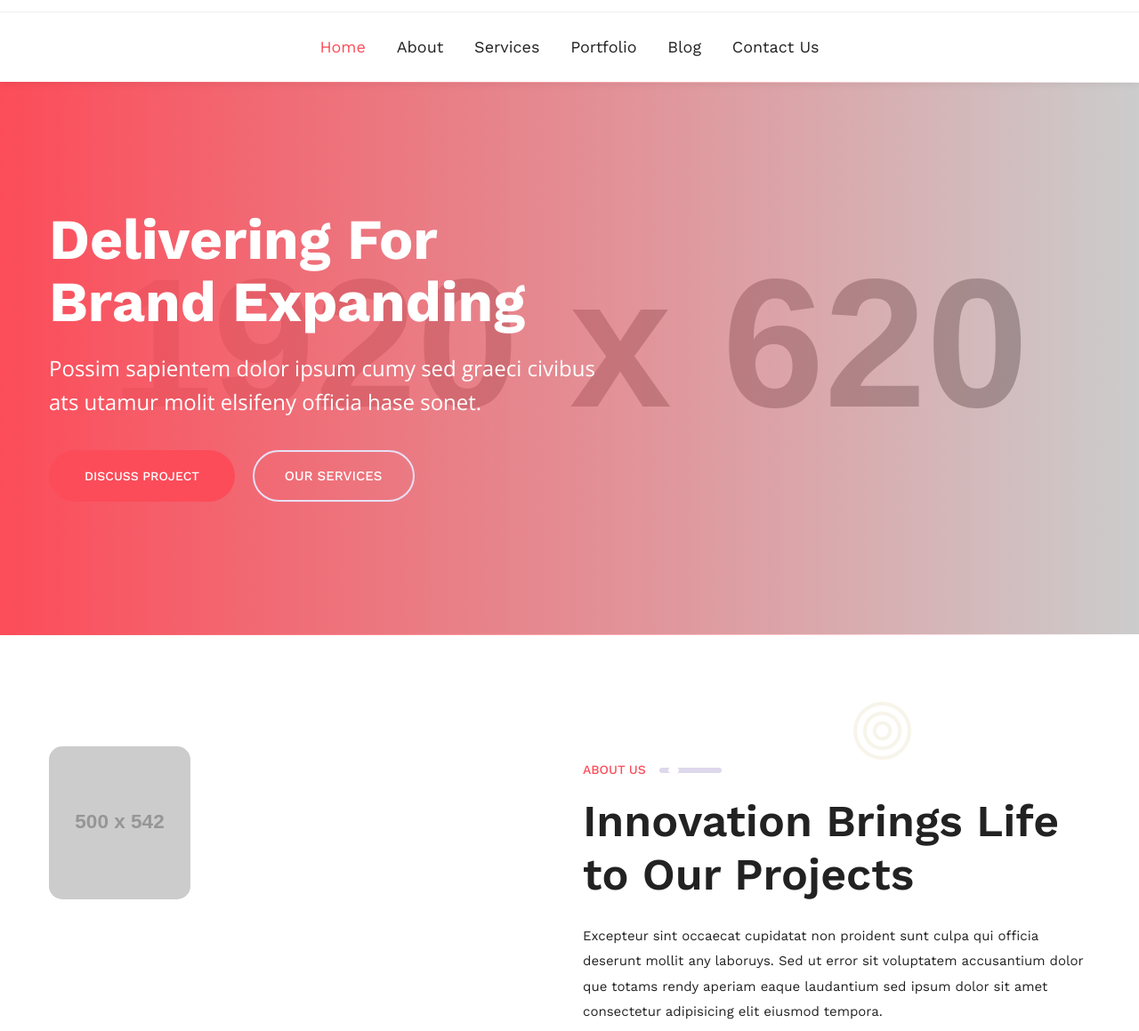
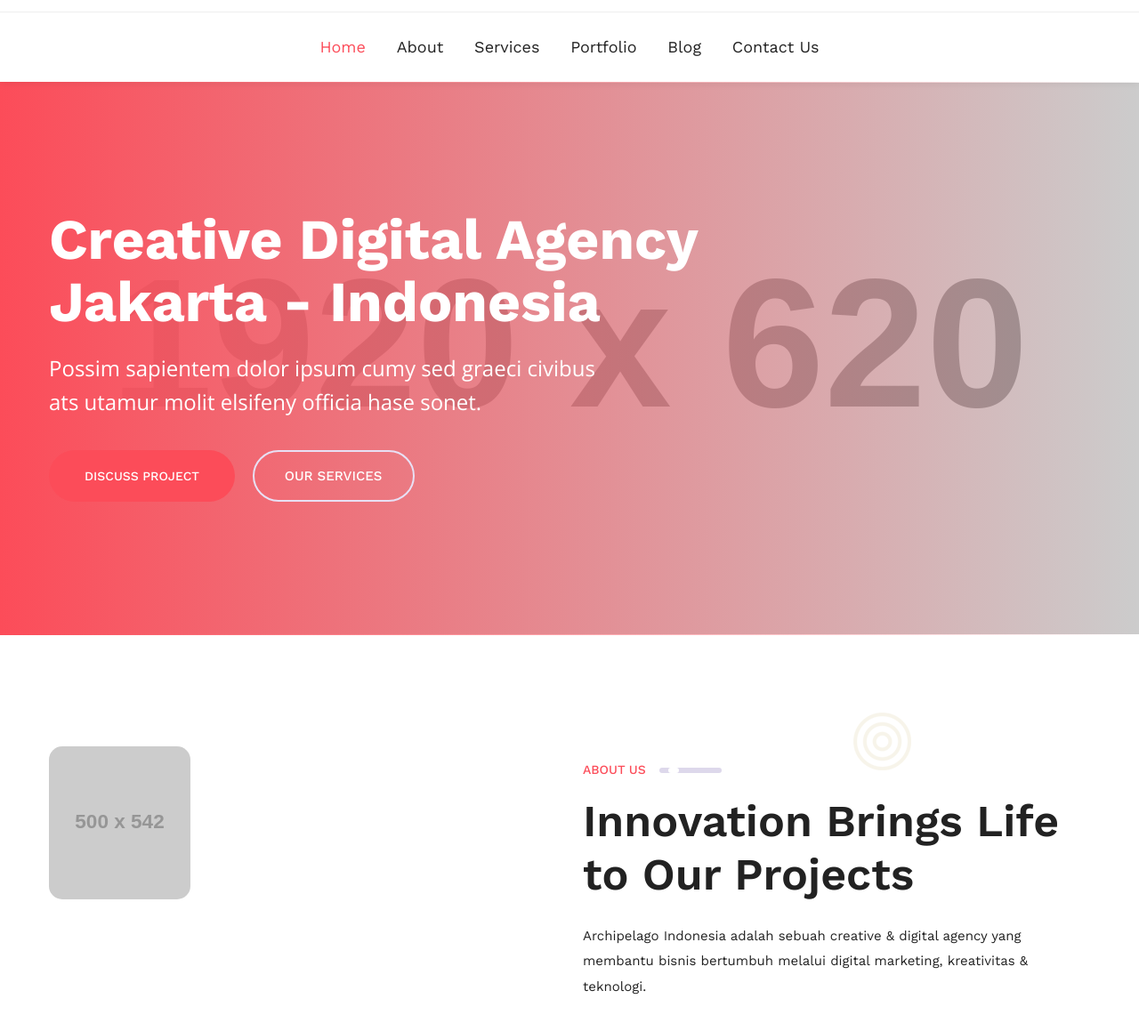
Before and after one commit to temmyid/archipelago.id, a plain HTML site: page index-3.html in a window 1280 px wide. Shown: the part 93-1252 px from the top of the page at 89% size. Drawn offline with nearby package versions, Linux system fonts and the light colour scheme; placeholder pictures from the web are drawn by us; files whose address does not match are found by name.

Commit message:
Update content

```diff
--- a/index-3.html
+++ b/index-3.html
@@ -164,7 +164,7 @@
             <button><span class="flaticon-multiply"></span></button>
         </div>
         <div class="logo">
-        	<a href="index.html"><img src="assets/images/logo-archipelago.png" alt="" /></a>
+        	<a href="index.html"><img src="assets/images/logo-archipelago-white.png" alt="" /></a>
         </div>
         <!-- Hidden Bar Wrapper -->
         <div class="hidden-bar-wrapper">
@@ -212,7 +212,7 @@
         </div>
 
         <!--Copyright Text-->
-        <div class="copyright-text">Copyright &copy; 2020 Gazek</div>
+        <div class="copyright-text">Copyright &copy; Archipelago Insider</div>
     </section>
 
 	<!-- Banner Section Two -->
@@ -225,7 +225,7 @@
 					<!-- Content Column -->
 					<div class="content-boxed">
 						<div class="inner-box">
-							<h1>Delivering For <br> Brand Expanding</h1>
+							<h1>Creative Digital Agency <br>Jakarta - Indonesia</h1>
 							<div class="text">Possim sapientem dolor ipsum cumy sed graeci civibus <br> ats utamur molit elsifeny officia hase sonet.</div>
 							<div class="btns-box">
 								<a href="#" class="theme-btn btn-style-one"><span class="txt">discuss project</span></a>
@@ -243,7 +243,7 @@
 					<!-- Content Column -->
 					<div class="content-boxed">
 						<div class="inner-column">
-							<h1>Delivering For <br> Brand Expanding</h1>
+							<h1>Creative Digital Agency <br> Jakarta - Indonesia</h1>
 							<div class="text">Possim sapientem dolor ipsum cumy sed graeci civibus <br> ats utamur molit elsifeny officia hase sonet.</div>
 							<div class="btns-box">
 								<a href="#" class="theme-btn btn-style-one"><span class="txt">discuss project</span></a>
@@ -261,7 +261,7 @@
 					<!-- Content Column -->
 					<div class="content-boxed">
 						<div class="inner-column">
-							<h1>Delivering For <br> Brand Expanding</h1>
+							<h1>Creative Digital Agency <br> Jakarta - Indonesia</h1>
 							<div class="text">Possim sapientem dolor ipsum cumy sed graeci civibus <br> ats utamur molit elsifeny officia hase sonet.</div>
 							<div class="btns-box">
 								<a href="#" class="theme-btn btn-style-one"><span class="txt">discuss project</span></a>
@@ -303,7 +303,10 @@
 							<div class="separate"></div>
 							<h2>Innovation Brings Life <br> to Our Projects</h2>
 						</div>
-						<div class="text">Excepteur sint occaecat cupidatat non proident sunt culpa qui officia deserunt mollit any laboruys. Sed ut error sit voluptatem accusantium dolor que totams rendy aperiam eaque laudantium sed ipsum dolor sit amet consectetur adipisicing elit eiusmod tempora.</div>
+						<div class="text">Archipelago Indonesia adalah sebuah creative & digital agency yang membantu bisnis bertumbuh melalui digital marketing, kreativitas & teknologi. <br> <br>
+							Expertise lebih dari 5 tahun memberikan kami pengalaman dalam menangani & mengukur setiap keputusan untuk berbagai proyek lewat analisa, data dan riset yang mendalam.
+
+							Tranparansi dalam bekerja dan bermitra dengan setiap klien yang datang menumbuhkan kepercayaan yang besar terhadap kami.</div>
 						<ul class="list-style-one">
 							<li>Incididunt labore magna aliqua enimad minim</li>
 							<li>Sit voluptatem accusantium dolore mquey laudan</li>
@@ -1075,10 +1078,11 @@
 	<!-- End Contact Section -->
 
 	<!-- News Section -->
-	<section class="news-section">
+	<!-- <section class="news-section">
 		<div class="long-arrow" style="background-image: url(assets/images/icons/long-arrow-4.png)"></div>
 		<div class="auto-container">
-			<!-- Sec Title -->
+
+
 			<div class="sec-title centered">
 				<div class="title">get working tips from us</div>
 				<div class="separate"></div>
@@ -1087,7 +1091,7 @@
 
 			<div class="row clearfix">
 
-				<!-- News Block -->
+
 				<div class="news-block col-lg-4 col-md-6 col-sm-12">
 					<div class="inner-box wow fadeInLeft" data-wow-delay="0ms" data-wow-duration="1500ms">
 						<div class="image">
@@ -1105,7 +1109,7 @@
 					</div>
 				</div>
 
-				<!-- News Block -->
+
 				<div class="news-block col-lg-4 col-md-6 col-sm-12">
 					<div class="inner-box wow fadeInUp" data-wow-delay="0ms" data-wow-duration="1500ms">
 						<div class="image">
@@ -1123,7 +1127,7 @@
 					</div>
 				</div>
 
-				<!-- News Block -->
+
 				<div class="news-block col-lg-4 col-md-6 col-sm-12">
 					<div class="inner-box wow fadeInRight" data-wow-delay="0ms" data-wow-duration="1500ms">
 						<div class="image">
@@ -1143,25 +1147,26 @@
 
 			</div>
 		</div>
-	</section>
+	</section> -->
 	<!-- End News Section -->
 
 	<!-- Main Footer -->
-    <footer class="main-footer style-two">
+    <!-- <footer class="main-footer style-two">
 		<div class="patern-icon" style="background-image: url(assets/images/icons/icon-4.png)"></div>
     	<div class="auto-container">
-        	<!--Widgets Section-->
+
+
             <div class="widgets-section">
             	<div class="row clearfix">
 
-					<!-- Footer Column -->
+
 					<div class="footer-column col-lg-4 col-md-6 col-sm-12">
 						<div class="footer-widget logo-widget">
 							<div class="logo">
 								<a href="index.html"><img src="assets/images/logo-archipelago.png" alt="" /></a>
 							</div>
 							<div class="text">Jl. Tentara Pelajar No. 28 Patal Senayan 12210 – Jakarta Selatan.</div>
-							<!--Social Links-->
+
 							<ul class="social-links clearfix">
 								<li><a href="#"><span class="fa fa-twitter"></span></a></li>
 								<li><a href="#"><span class="fa fa-facebook-f"></span></a></li>
@@ -1173,7 +1178,7 @@
 						</div>
 					</div>
 
-					<!-- Footer Column -->
+
 					<div class="footer-column col-lg-4 col-md-6 col-sm-12">
 						<div class="footer-widget links-widget">
 							<div class="footer-title">
@@ -1200,7 +1205,7 @@
 						</div>
 					</div>
 
-					<!--Footer Column-->
+
 					<div class="footer-column col-lg-4 col-md-6 col-sm-12">
 						<div class="footer-widget gallery-widget">
 							<div class="footer-title">
@@ -1208,21 +1213,21 @@
 							</div>
 							<div class="widget-content">
 								<div class="images-outer clearfix">
-									<!--Image Box-->
+
 									<figure class="image-box"><a href="https://via.placeholder.com/570x400" class="lightbox-image" data-fancybox="footer-gallery" title="Image Title Here" data-fancybox-group="footer-gallery"><img src="https://via.placeholder.com/80x80" alt=""></a></figure>
-									<!--Image Box-->
+
 									<figure class="image-box"><a href="https://via.placeholder.com/570x400" class="lightbox-image" data-fancybox="footer-gallery" title="Image Title Here" data-fancybox-group="footer-gallery"><img src="https://via.placeholder.com/80x80" alt=""></a></figure>
-									<!--Image Box-->
+
 									<figure class="image-box"><a href="https://via.placeholder.com/570x400" class="lightbox-image" data-fancybox="footer-gallery" title="Image Title Here" data-fancybox-group="footer-gallery"><img src="https://via.placeholder.com/80x80" alt=""></a></figure>
-									<!--Image Box-->
+
 									<figure class="image-box"><a href="https://via.placeholder.com/570x400" class="lightbox-image" data-fancybox="footer-gallery" title="Image Title Here" data-fancybox-group="footer-gallery"><img src="https://via.placeholder.com/80x80" alt=""></a></figure>
-									<!--Image Box-->
+
 									<figure class="image-box"><a href="https://via.placeholder.com/570x400" class="lightbox-image" data-fancybox="footer-gallery" title="Image Title Here" data-fancybox-group="footer-gallery"><img src="https://via.placeholder.com/80x80" alt=""></a></figure>
-									<!--Image Box-->
+
 									<figure class="image-box"><a href="https://via.placeholder.com/570x400" class="lightbox-image" data-fancybox="footer-gallery" title="Image Title Here" data-fancybox-group="footer-gallery"><img src="https://via.placeholder.com/80x80" alt=""></a></figure>
-									<!--Image Box-->
+
 									<figure class="image-box"><a href="https://via.placeholder.com/570x400" class="lightbox-image" data-fancybox="footer-gallery" title="Image Title Here" data-fancybox-group="footer-gallery"><img src="https://via.placeholder.com/80x80" alt=""></a></figure>
-									<!--Image Box-->
+
 									<figure class="image-box"><a href="https://via.placeholder.com/570x400" class="lightbox-image" data-fancybox="footer-gallery" title="Image Title Here" data-fancybox-group="footer-gallery"><img src="https://via.placeholder.com/80x80" alt=""></a></figure>
 								</div>
 							</div>
@@ -1233,7 +1238,7 @@
 				</div>
 			</div>
 		</div>
-	</footer>
+	</footer> -->
 
 </div>
 <!--End pagewrapper-->
```
Also changed, not shown: assets/images/logo-archipelago-white.png (added), 1 other file.
